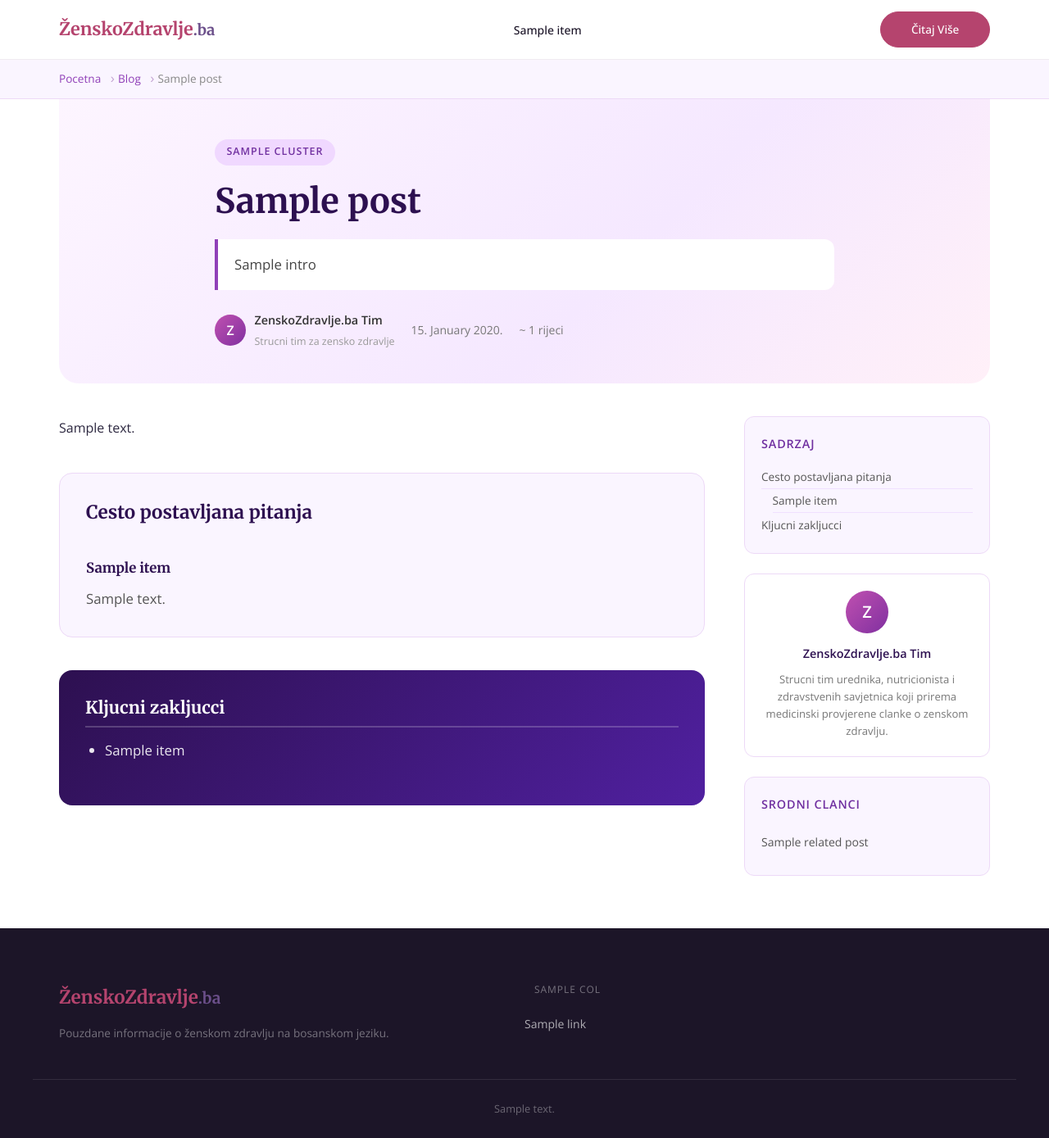
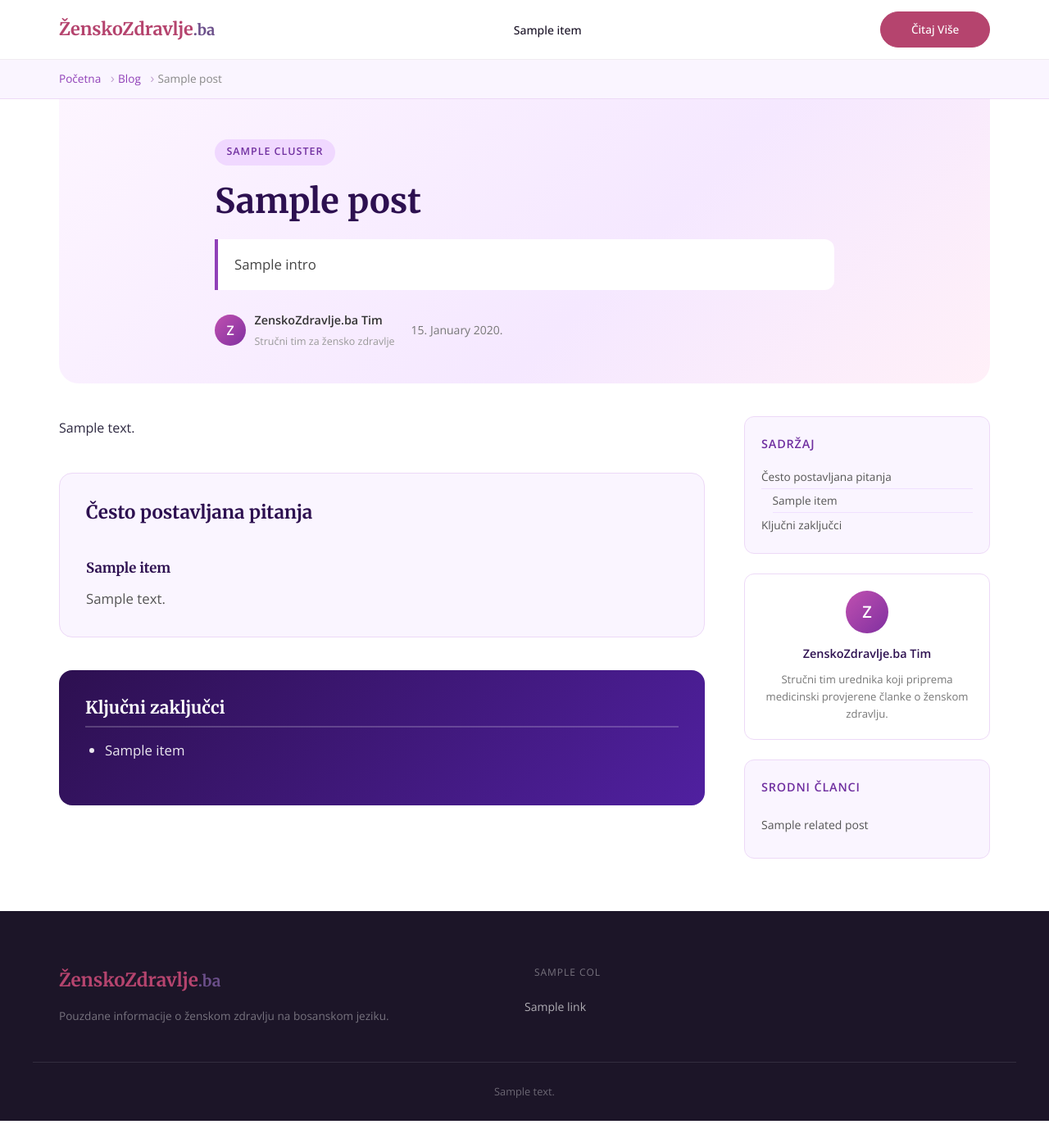
Before and after one commit to by-hana/zenskozdravljeba, a Django app: template marketing/templates/marketing/ai_blog_post.html in a window 1280 px wide. Shown: the whole page at 82% size. After the commit the page ends 1368 px from the top, so only its background shows below. Run offline with Django 5.2, Linux system fonts and the light colour scheme; the template is opened without the code that fills it: most values are stand-ins (such as "Sample title", 1, 10 or a date in 2020).

Commit message:
Fix diacritics in blog template, remove word count, update author bio
- Add proper čćžšđ to all static text: Početna, Sadržaj, Često postavljana pitanja, Ključni zaključci, Srodni članci, Stručni tim
- Remove word count display from article meta row
- Author bio: remove "nutricionista i zdravstvenih savjetnica", keep only "Stručni tim urednika"

Co-Authored-By: Claude Sonnet 4.6 <noreply@anthropic.com>

```diff
--- a/marketing/templates/marketing/ai_blog_post.html
+++ b/marketing/templates/marketing/ai_blog_post.html
@@ -14,7 +14,7 @@
   <div class="zz-breadcrumb-inner">
     <ol itemscope itemtype="https://schema.org/BreadcrumbList">
       <li itemprop="itemListElement" itemscope itemtype="https://schema.org/ListItem">
-        <a itemprop="item" href="/"><span itemprop="name">Pocetna</span></a>
+        <a itemprop="item" href="/"><span itemprop="name">Početna</span></a>
         <meta itemprop="position" content="1">
       </li>
       <li itemprop="itemListElement" itemscope itemtype="https://schema.org/ListItem">
@@ -56,7 +56,7 @@
           <div class="zz-author-avatar">Z</div>
           <div class="zz-author-info">
             <span class="zz-author-name" itemprop="name">ZenskoZdravlje.ba Tim</span>
-            <span class="zz-author-role">Strucni tim za zensko zdravlje</span>
+            <span class="zz-author-role">Stručni tim za žensko zdravlje</span>
           </div>
         </div>
         {% if post.published_at %}
@@ -64,11 +64,6 @@
           <time itemprop="datePublished" datetime="{{ post.published_at|date:'Y-m-d' }}">
             {{ post.published_at|date:"j. F Y." }}
           </time>
-        </div>
-        {% endif %}
-        {% if post.word_count %}
-        <div class="zz-article-readtime">
-          ~ {{ post.word_count }} rijeci
         </div>
         {% endif %}
       </div>
@@ -85,7 +80,7 @@
       <!-- FAQ Section -->
       {% if post.faq_json %}
       <section class="zz-faq-section">
-        <h2>Cesto postavljana pitanja</h2>
+        <h2>Često postavljana pitanja</h2>
         <div class="zz-faq-list">
           {% for item in post.faq_json %}
           <div class="zz-faq-item">
@@ -102,7 +97,7 @@
       <!-- Key Takeaways -->
       {% if post.key_takeaways %}
       <section class="zz-takeaways">
-        <h2>Kljucni zakljucci</h2>
+        <h2>Ključni zaključci</h2>
         <ul class="zz-takeaways-list">
           {% for item in post.key_takeaways %}
           <li>{{ item }}</li>
@@ -118,7 +113,7 @@
 
       <!-- Table of Contents (JS-generated) -->
       <div class="zz-toc" id="zz-toc">
-        <div class="zz-toc-title">Sadrzaj</div>
+        <div class="zz-toc-title">Sadržaj</div>
         <nav id="zz-toc-nav"></nav>
       </div>
 
@@ -127,15 +122,14 @@
         <div class="zz-author-box-avatar">Z</div>
         <div class="zz-author-box-name">ZenskoZdravlje.ba Tim</div>
         <p class="zz-author-box-bio">
-          Strucni tim urednika, nutricionista i zdravstvenih savjetnica koji prirema
-          medicinski provjerene clanke o zenskom zdravlju.
+          Stručni tim urednika koji priprema medicinski provjerene članke o ženskom zdravlju.
         </p>
       </div>
 
       <!-- Related cluster posts -->
       {% if related_posts %}
       <div class="zz-related">
-        <div class="zz-related-title">Srodni clanci</div>
+        <div class="zz-related-title">Srodni članci</div>
         <ul class="zz-related-list">
           {% for rp in related_posts %}
           <li><a href="/blog/{{ rp.slug }}/">{{ rp.title }}</a></li>
@@ -208,7 +202,7 @@
   "@context": "https://schema.org",
   "@type": "BreadcrumbList",
   "itemListElement": [
-    {"@type": "ListItem", "position": 1, "name": "Pocetna", "item": "https://www.zenskozdravljeba.com/"},
+    {"@type": "ListItem", "position": 1, "name": "Početna", "item": "https://www.zenskozdravljeba.com/"},
     {"@type": "ListItem", "position": 2, "name": "Blog", "item": "https://www.zenskozdravljeba.com/blog/"},
     {"@type": "ListItem", "position": 3, "name": "{{ post.title|escapejs }}", "item": "{{ request.build_absolute_uri }}"}
   ]
```
